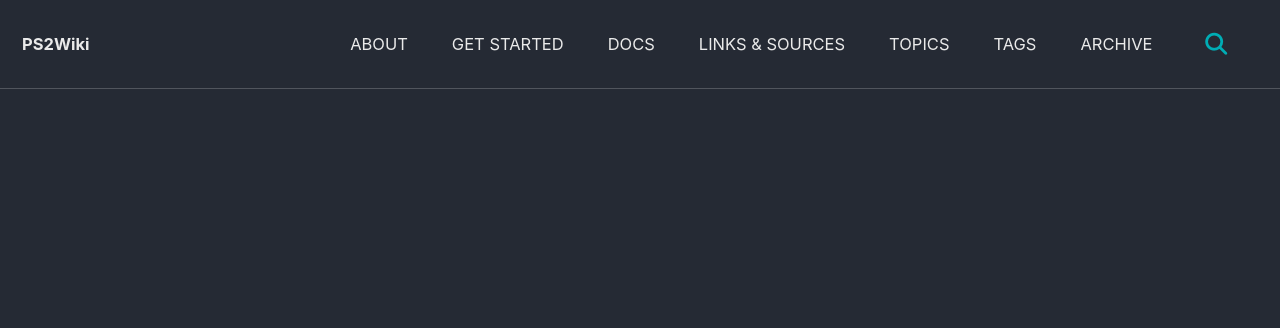
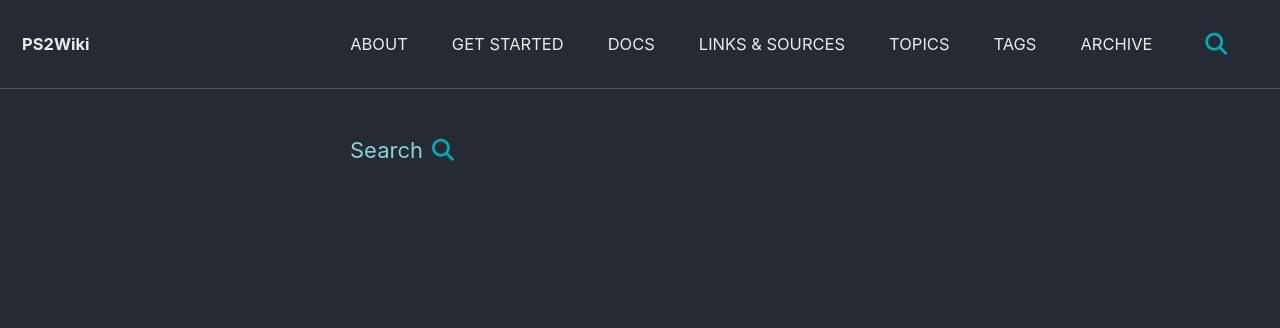
Before and after one commit to ps2wiki/search, a Jekyll site: the page built from index.html, in a window 1280 px wide. Shown: the top 328 px of the page. Built offline with Jekyll 4.4.1, drawn with Linux system fonts in a browser that asks for light colours; cached includes are drawn as plain includes; some web fonts are replaced; the list of posts is cut into pages by our own code.

Commit message:
Update home.html

```diff
--- a/_layouts/home.html
+++ b/_layouts/home.html
@@ -3,4 +3,7 @@ layout: archive
 ---
 
 {{ content }}
-<span class="visually-hidden"><script>{{ site.data.ui-text[site.locale].search_label | default: "Toggle search" }}</script></span>
+<button class="search__toggle" type="button">
+          <span class="visually-hidden">{{ site.data.ui-text[site.locale].search_label | default: "Toggle search" }}</span>
+          <a>Search </a><i class="fas fa-search"></i>
+        </button>
```
